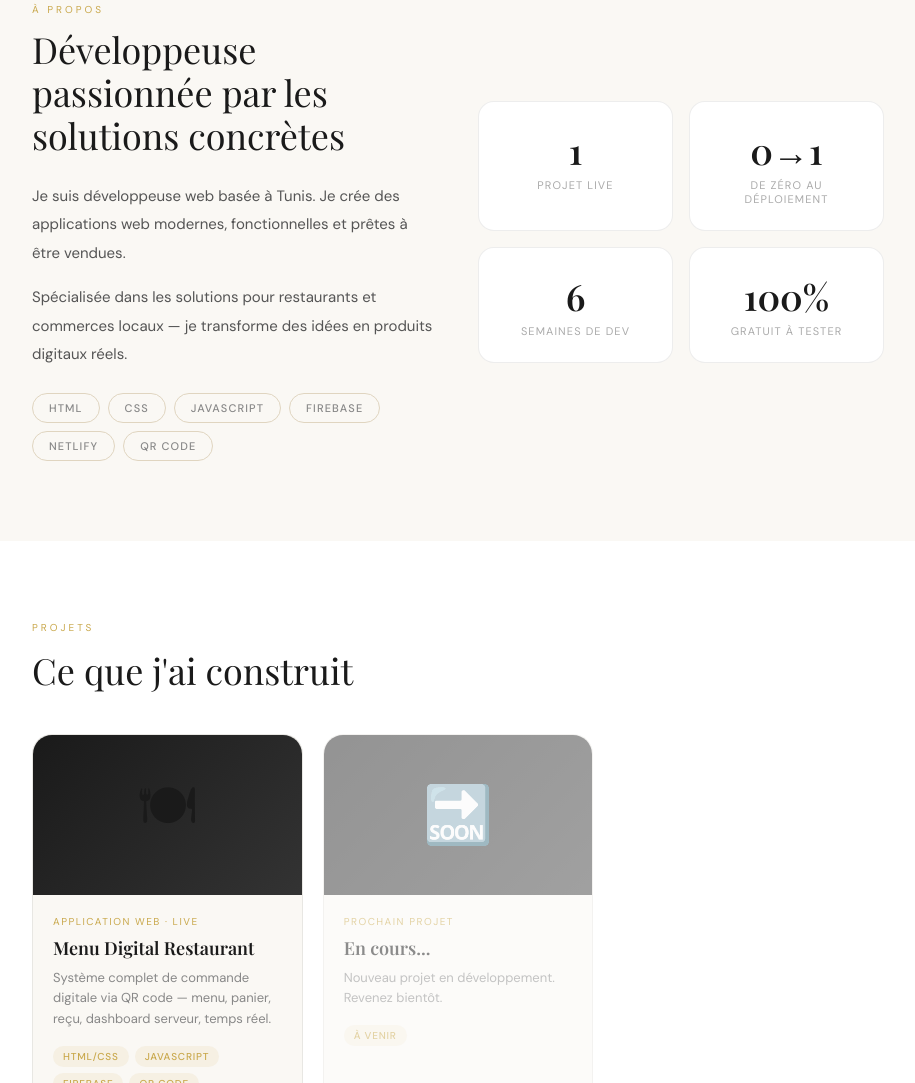
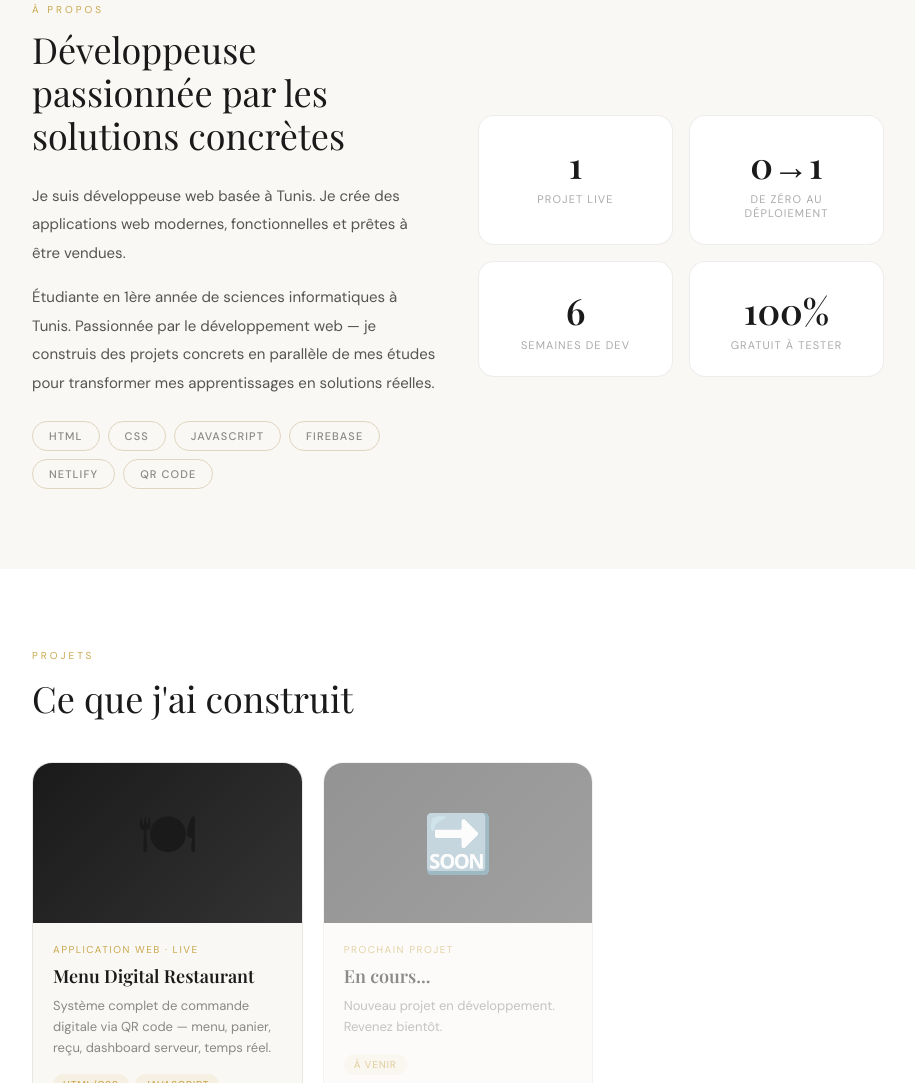
Before and after one commit to eya270/eya270.github.io, a plain HTML site: page index.html in a window 1280 px wide. Shown: the part 877-1960 px from the top of the page, without its empty margins (182-1097 px from the left). Drawn offline with nearby package versions, Linux system fonts and the light colour scheme; a web font is replaced by a local one.

Commit message:
Update index.html

```diff
--- a/index.html
+++ b/index.html
@@ -94,7 +94,7 @@
       <span class="section-tag">À propos</span>
       <h2>Développeuse passionnée par les solutions concrètes</h2>
       <p>Je suis développeuse web basée à Tunis. Je crée des applications web modernes, fonctionnelles et prêtes à être vendues.</p>
-      <p>Spécialisée dans les solutions pour restaurants et commerces locaux — je transforme des idées en produits digitaux réels.</p>
+      <p>Étudiante en 1ère année de sciences informatiques à Tunis. Passionnée par le développement web — je construis des projets concrets en parallèle de mes études pour transformer mes apprentissages en solutions réelles.</p>
       <div class="skills">
         <span class="skill">HTML</span>
         <span class="skill">CSS</span>
```
